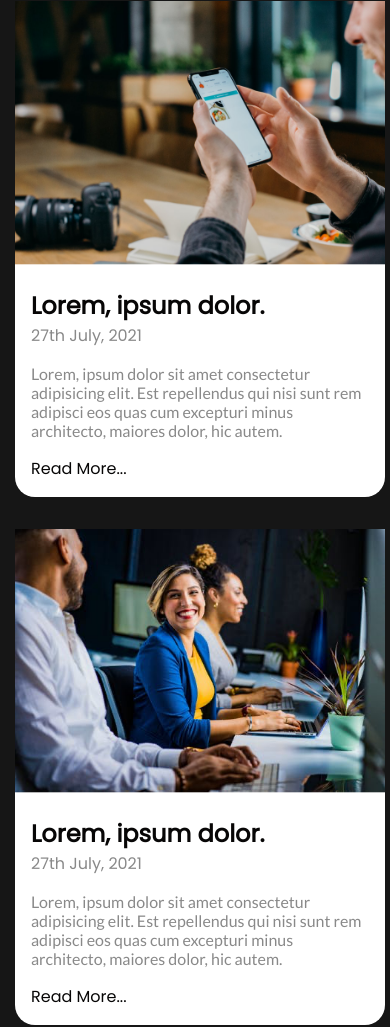
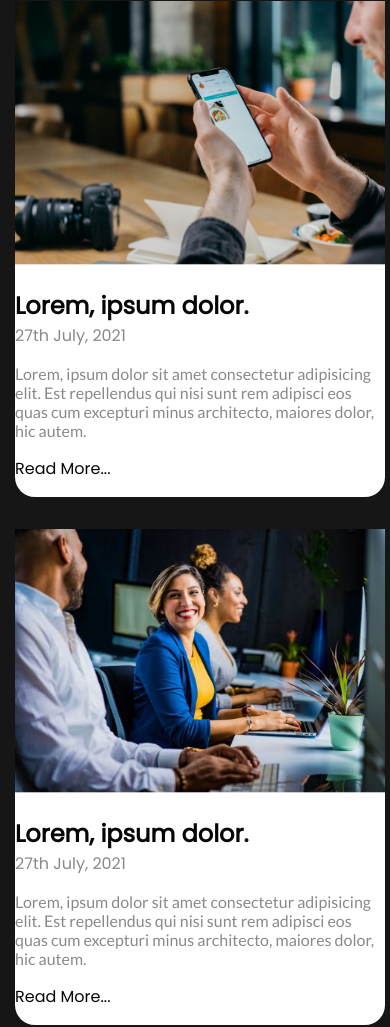
Before and after one commit to Amran13/coder-s-gyan-website, a plain HTML site: page index.html in a window 390 px wide. Shown: the part 6417-7444 px from the top of the page. Drawn offline with Linux system fonts and the light colour scheme.

Commit message:
side space bug fixed

```diff
--- a/style.css
+++ b/style.css
@@ -548,5 +548,8 @@ footer .footer-socials i:hover{
     section.contact .input-wrap{
         grid-template-columns: 1fr;
     }
+    section.blog .card-wrapper .card .card-title{
+        padding: 1rem 0;
+    }
 
 }
```
